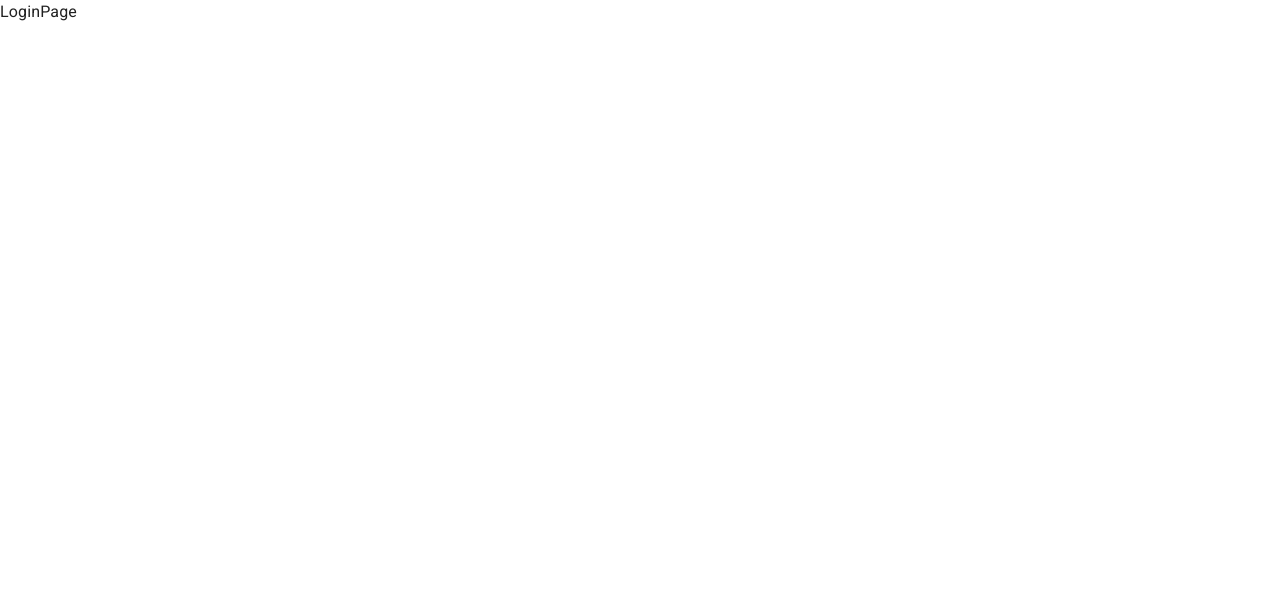
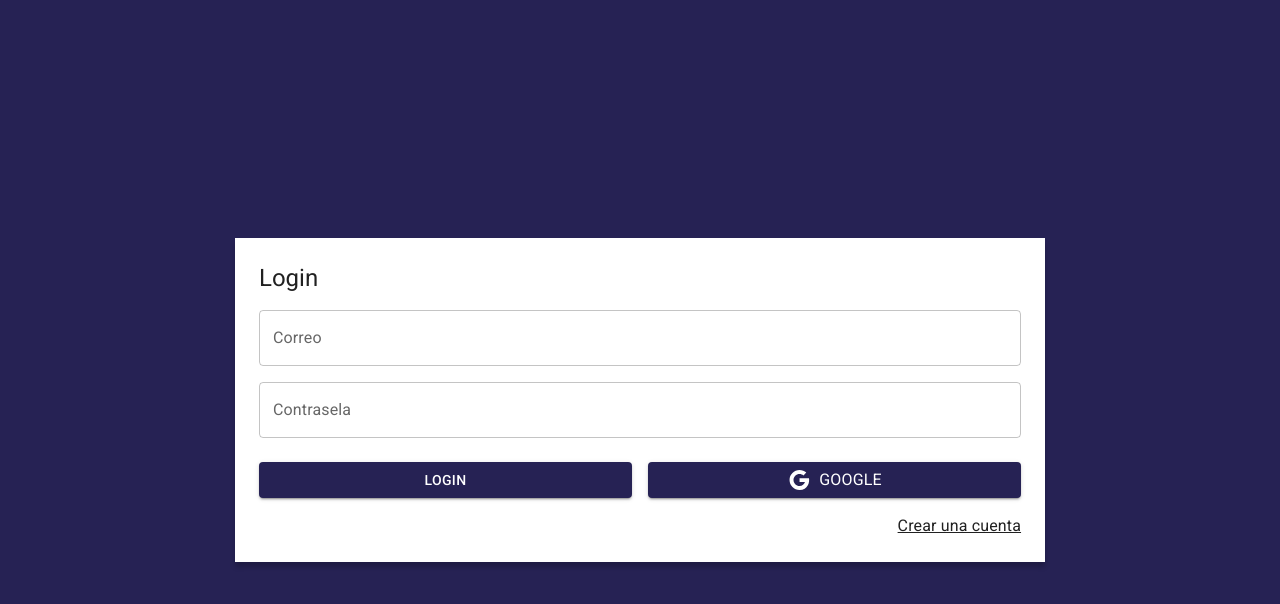
Before and after one commit to martin0123478/React-Journal-App, a React (Vite) app: page /auth/login in a window 1280 px wide. Shown: the top 604 px of the page. Built offline with nearby package versions, Linux system fonts and the light colour scheme.

Commit message:
feat:diseño pagina de login

```diff
--- a/src/auth/pages/LoginPage.jsx
+++ b/src/auth/pages/LoginPage.jsx
@@ -1,7 +1,65 @@
+import { Link as RouterLink } from 'react-router-dom'
+import { Button, Grid, Link, TextField, Typography } from '@mui/material'
+import { Google } from '@mui/icons-material'
 import React from 'react'
 
 export const LoginPage = () => {
   return (
-    <div>LoginPage</div>
+    <Grid container
+      spacing={0}
+      direction="column"
+      alignItems="center"
+      justifyContent="center"
+      sx={{ minHeight: '100vh', backgroundColor: 'primary.main', padding: 4 }}
+    >
+      <Grid item
+        className='box-shadow'
+        xs={3}
+        sx={{ backgroundColor: 'white', padding: 3, borrderRadius: 2 }}>
+
+        <Typography variant='h5' sx={{ mb: '1' }}>
+          Login
+        </Typography>
+        <form>
+          <Grid container>
+            <Grid item xs={12} sx={{ mt: 2 }}>
+              <TextField label='Correo' type='email' placeholder='correo@google.com' fullWidth />
+            </Grid>
+
+            <Grid item xs={12} sx={{ mt: 2 }}>
+              <TextField label='Contrasela' type='password' placeholder='contraseña' fullWidth />
+            </Grid>
+
+            <Grid container spacing={2} sx={{ mb: 2, mt: 1 }}>
+              <Grid item xs={12} sm={6}>
+                <Button variant='contained' fullWidth>
+                  Login
+                </Button>
+
+              </Grid>
+
+              <Grid item xs={12} sm={6}>
+                <Button variant='contained' fullWidth>
+                  <Google />
+                  <Typography sx={{ ml: 1 }}>Google</Typography>
+
+                </Button>
+
+              </Grid>
+
+
+            </Grid>
+            <Grid container direction='row' justifyContent='end'>
+              <Link component={RouterLink} color='inherit' to="/auth/register">
+                Crear una cuenta
+              </Link>
+
+            </Grid>
+          </Grid>
+        </form>
+
+      </Grid >
+
+    </Grid >
   )
 }
--- a/src/styles.css
+++ b/src/styles.css
@@ -0,0 +1,3 @@
+.box-shadow {
+    box-shadow: 0px 5px 5px rgba(0, 0, 0, 0.2);
+}
```
